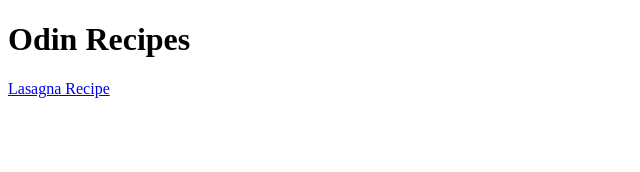
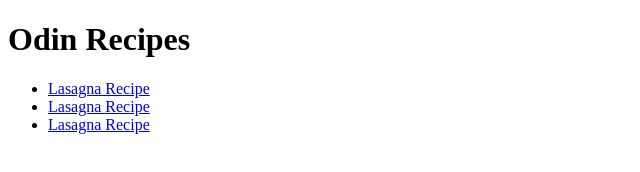
Before and after one commit to dev-kev-coder/odin-recipes, a plain HTML site: page index.html in a window 1280 px wide. Shown: the whole page, without its empty margins (0-640 px from the left). Drawn offline with Linux system fonts and the light colour scheme.

Commit message:
New links to recipe html pages in recipe folder

```diff
--- a/index.html
+++ b/index.html
@@ -8,6 +8,16 @@
 </head>
 <body>
     <h1>Odin Recipes</h1>
-    <a href="./recipes/lasagna.html">Lasagna Recipe</a>
+    <ul>
+        <li>
+            <a href="./recipes/lasagna.html">Lasagna Recipe</a>
+        </li>
+        <li>
+            <a href="./recipes/lasagna.html">Lasagna Recipe</a>
+        </li>
+        <li>
+            <a href="./recipes/lasagna.html">Lasagna Recipe</a>
+        </li>
+    </ul>
 </body>
 </html>
```
